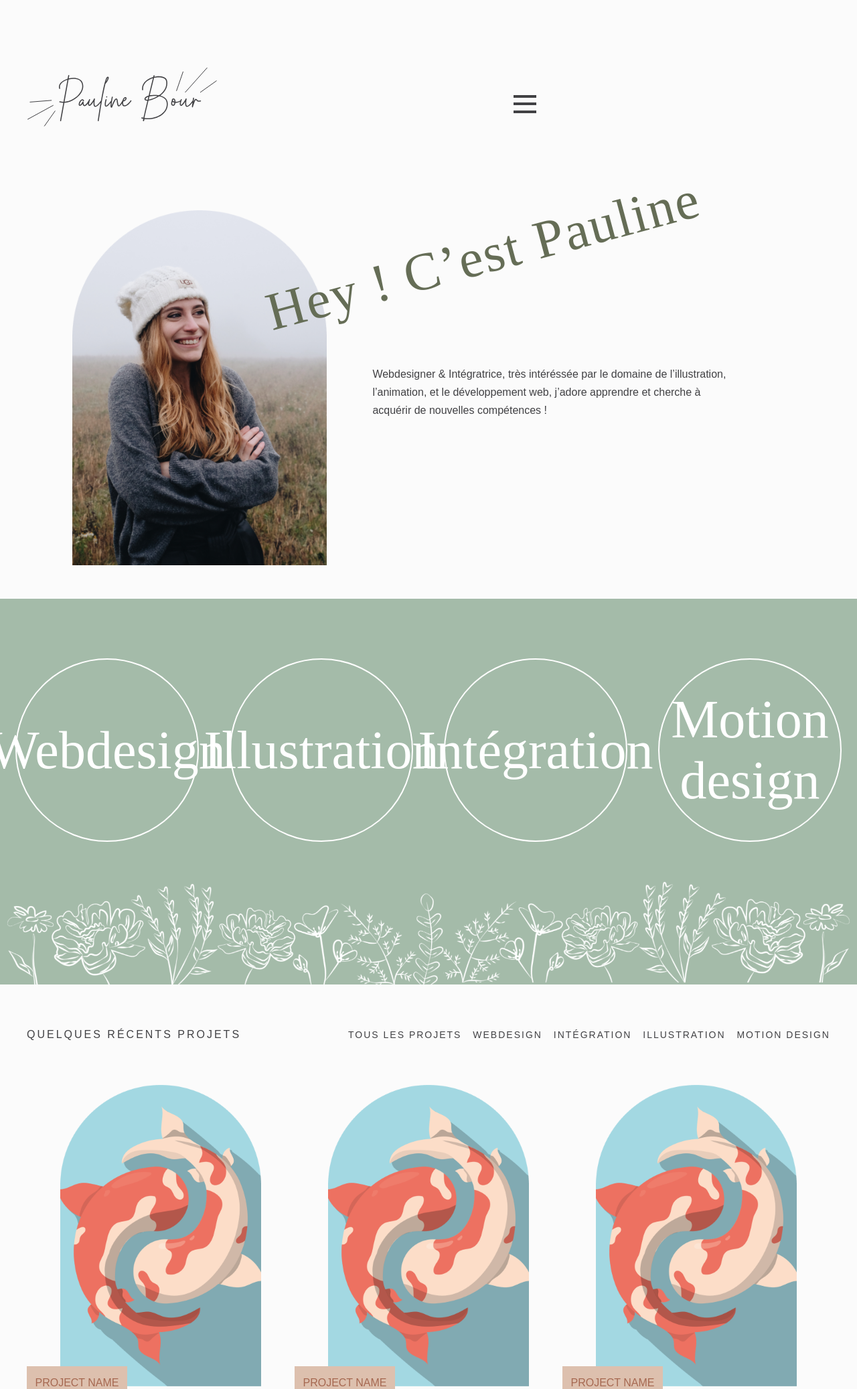
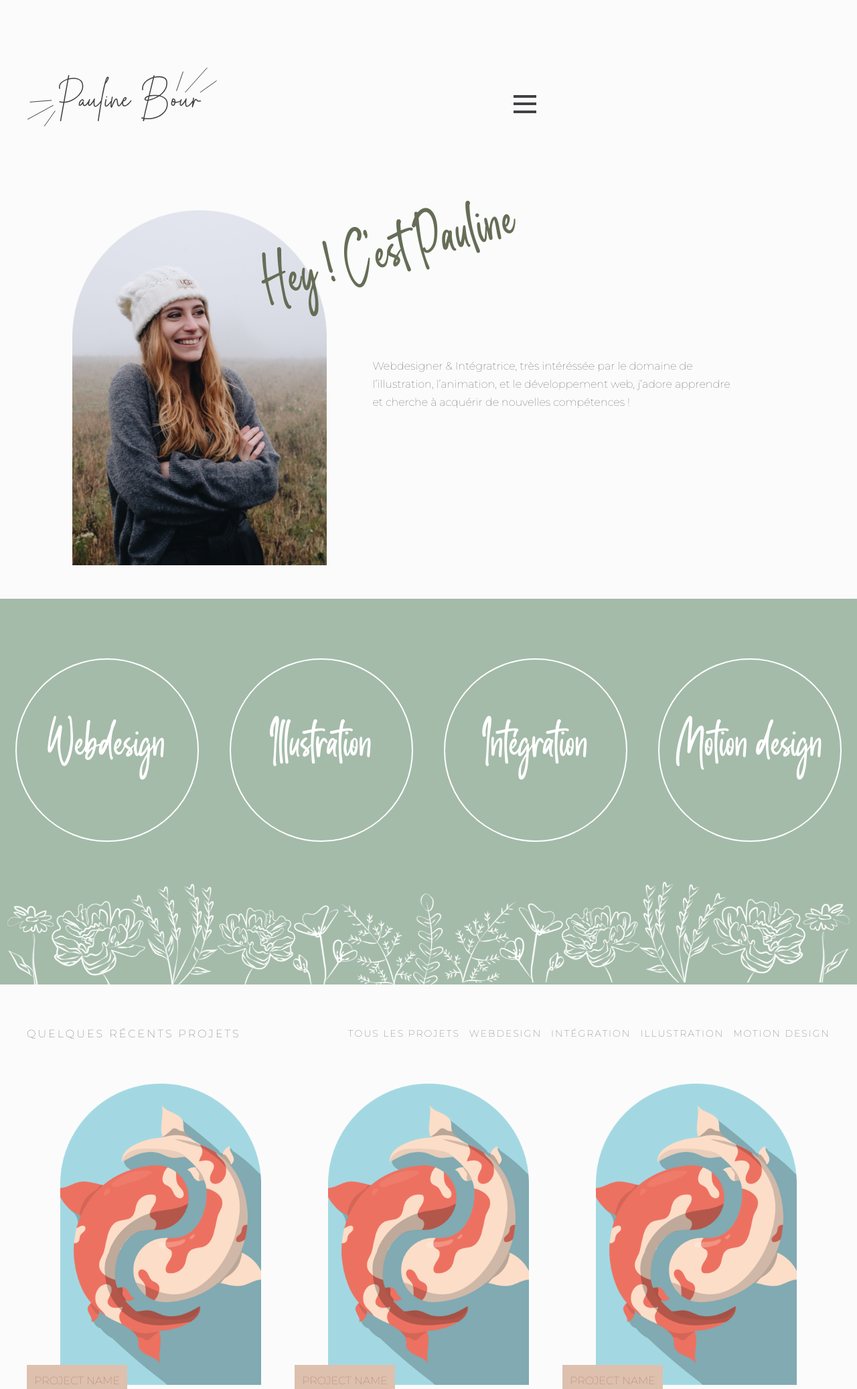
Before and after one commit to thesunisblue/portfolio, a PHP site: page / in a window 1280 px wide. Shown: the top 2074 px of the page at 67% size. Run offline with PHP 8.4, Linux system fonts and the light colour scheme.

Commit message:
carrecting font style

```diff
--- a/index.css
+++ b/index.css
@@ -1,14 +1,22 @@
 @font-face {
-	font-family: 'Montserrat';
-	src: url(‘/fonts/Montserrat-VariableFont_wght.ttf’) format(‘truetype’)
+  font-family: 'montserratthin';
+  src: url('montserrat-variablefont_wght-webfont.woff2') format('woff2'),
+       url('montserrat-variablefont_wght-webfont.woff') format('woff');
+  font-weight: normal;
+  font-style: normal;
+
 }
 @font-face {
-	font-family: 'South Australia';
-	src: url(‘/fonts/SouthAustraliaTTF.ttf’) format(‘truetype’)
+  font-family: 'south_australiaregular';
+  src: url('/fonts/southaustraliattf-webfont.woff2') format('woff2'),
+       url('/fonts/southaustraliattf-webfont.woff') format('woff');
+  font-weight: normal;
+  font-style: normal;
+
 }
 
 body {
-	font-family: 'Montserrat', sans-serif;
+	font-family: 'montserratthin', sans-serif;
     width: 100%;
     margin: 0 auto;
     background-color: #FBFBFB;
@@ -131,8 +139,8 @@ header {
     }
     .block__presentation__title {
 
-        font-family: 'South Australia';
-        font-size: 80px;
+        font-family: 'south_australiaregular';
+        font-size: 30px;
         color:#656D56;
         z-index: 1;
         position: relative;
@@ -150,7 +158,7 @@ header {
     .block__presentation__description {
       margin: 0 auto;
       width: 80%;
-      padding: 100px 0;
+      padding: 150px 0 0;
       line-height: 1.7em;
     }
 
@@ -182,8 +190,8 @@ header {
     .block__expertises__item p {
       text-align: center;
       color: #FFF;
-      font-family: 'South Australia';
-      font-size: 80px;
+      font-family: 'south_australiaregular';
+      font-size: 25px;
     }
 
     .projects__section {
@@ -230,7 +238,7 @@ header {
 
     .projects__menu__item {
       text-decoration:none;
-      font-family:'Montserrat', sans-serif;
+      font-family:'montserratthin', sans-serif;
       font-size: 14px;
       text-transform: uppercase;
       color:#414144;
@@ -244,7 +252,7 @@ header {
     }
     .project__header p {
       width: 40%;
-      font-family:'Montserrat', sans-serif;
+      font-family:'montserratthin', sans-serif;
       font-size: 16px;
       text-transform: uppercase;
       letter-spacing: 3px;
```
Also changed, not shown: fonts/montserrat-variablefont_wght-webfont.woff (added), fonts/montserrat-variablefont_wght-webfont.woff2 (added), fonts/southaustraliattf-webfont.woff (added), fonts/southaustraliattf-webfont.woff2 (added), 1 other file.
